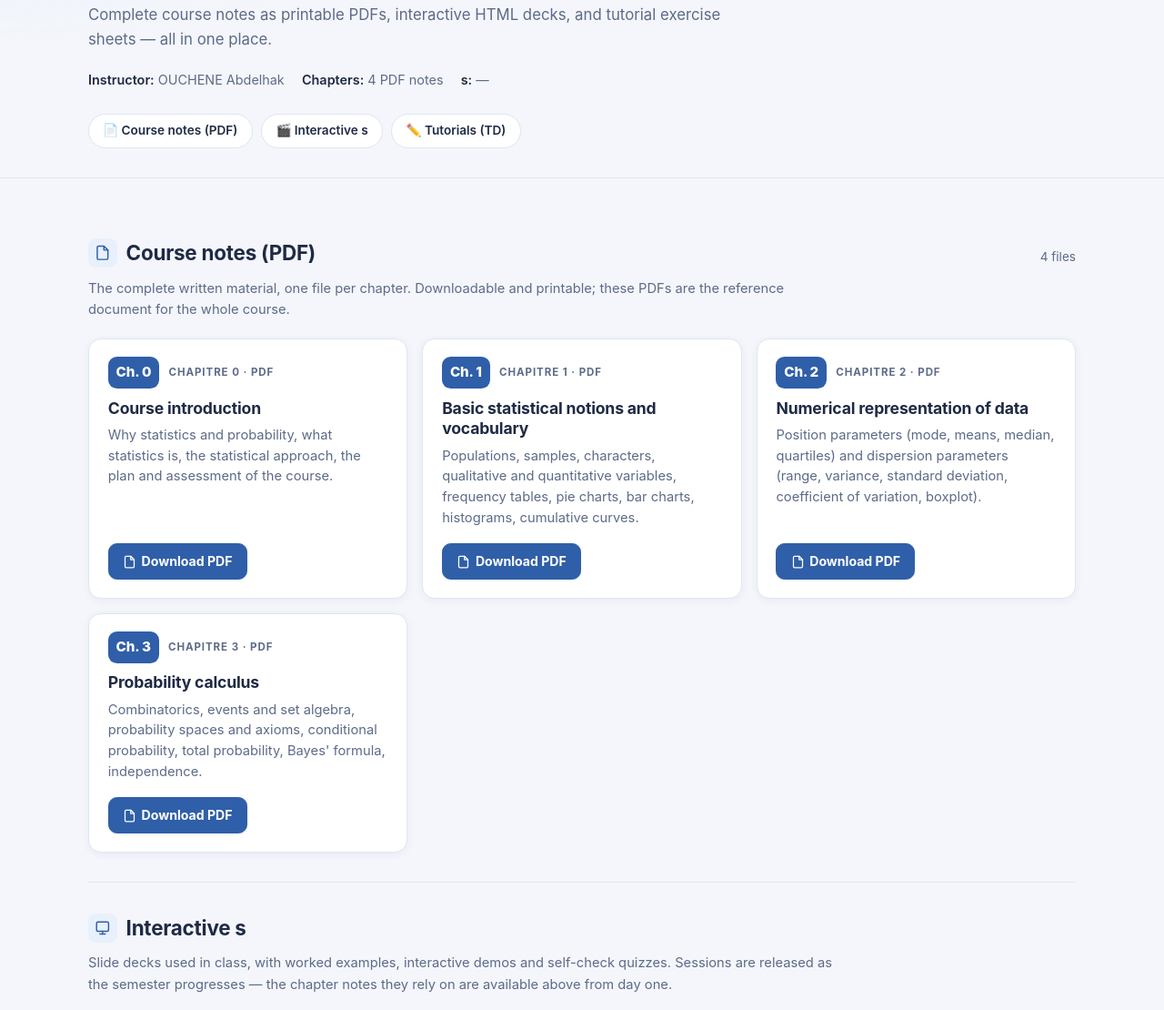
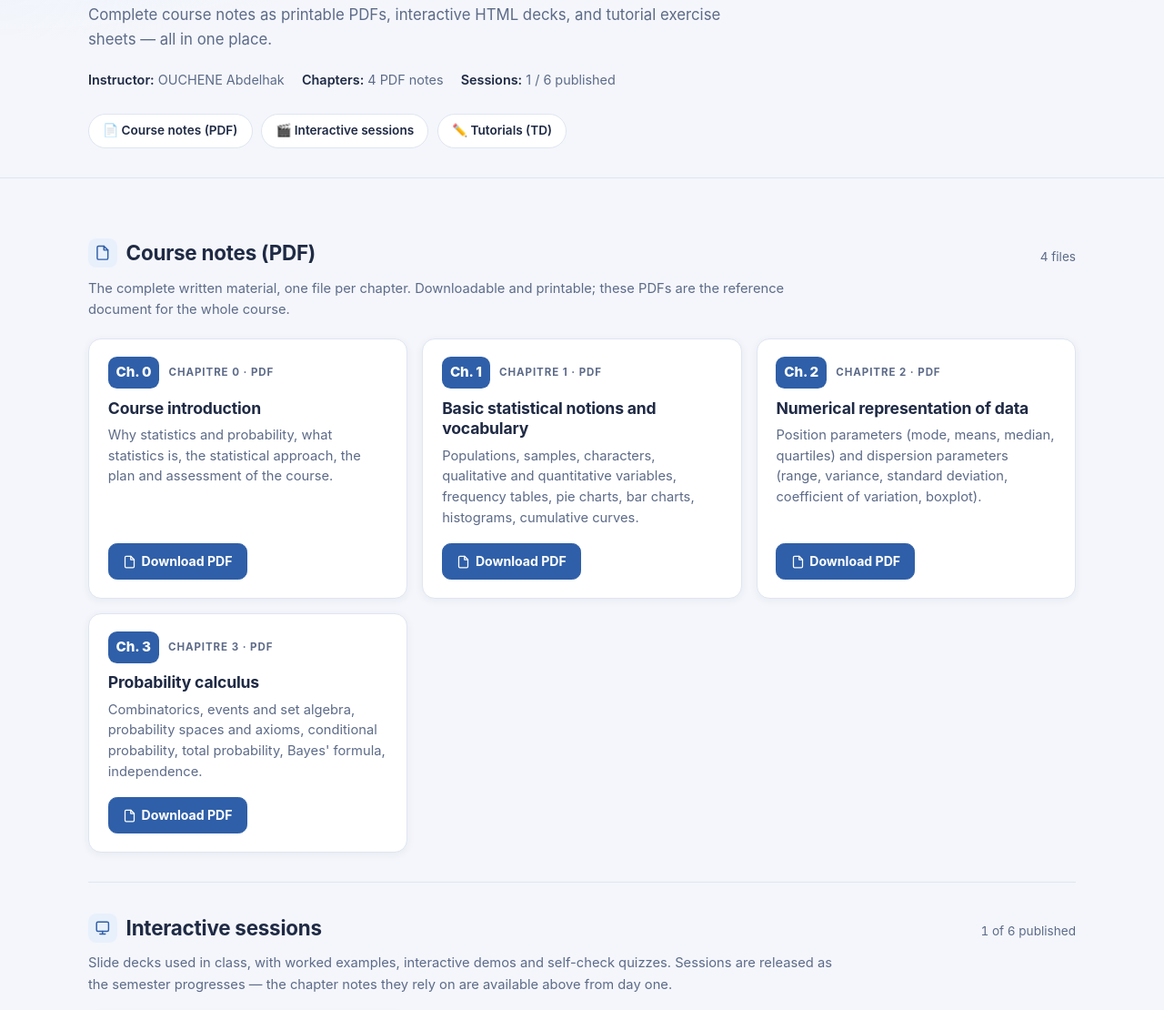
Before and after one commit to oucheneabdelhak/USDB-ProbaStat-L2-26-27, a plain HTML site: page index.html in a window 1280 px wide. Shown: the part 159-1269 px from the top of the page at 91% size. Drawn offline with Linux system fonts and the light colour scheme.

Commit message:
Update index.html

```diff
--- a/index.html
+++ b/index.html
@@ -257,11 +257,11 @@ footer a:hover{text-decoration:underline}
     <div class="meta">
       <span><b>Instructor:</b> OUCHENE Abdelhak</span>
       <span><b>Chapters:</b> 4 PDF notes</span>
-      <span><b>s:</b> <span id="-count">—</span></span>
+      <span><b>Sessions:</b> <span id="session-count">—</span></span>
     </div>
     <nav class="quicknav" aria-label="Jump to a section">
       <a href="#notes">📄 Course notes (PDF)</a>
-      <a href="#s">🎬 Interactive s</a>
+      <a href="#sessions">🎬 Interactive sessions</a>
       <a href="#tutorials">✏️ Tutorials (TD)</a>
     </nav>
   </div>
@@ -293,13 +293,13 @@ footer a:hover{text-decoration:underline}
     <!-- ================================================================
          SECTION 2: INTERACTIVE S (HTML)
          ================================================================ -->
-    <section class="block" id="s">
+    <section class="block" id="sessions">
       <div class="section-head">
         <h2>
           <span class="ico">
             <svg viewBox="0 0 24 24" fill="none" stroke="currentColor" stroke-width="2" stroke-linecap="round" stroke-linejoin="round"><rect x="3" y="3" width="18" height="14" rx="2"/><path d="M8 21h8M12 17v4"/></svg>
           </span>
-          Interactive s
+          Interactive sessions
         </h2>
         <span class="count" id="sessions-count"></span>
       </div>
```
